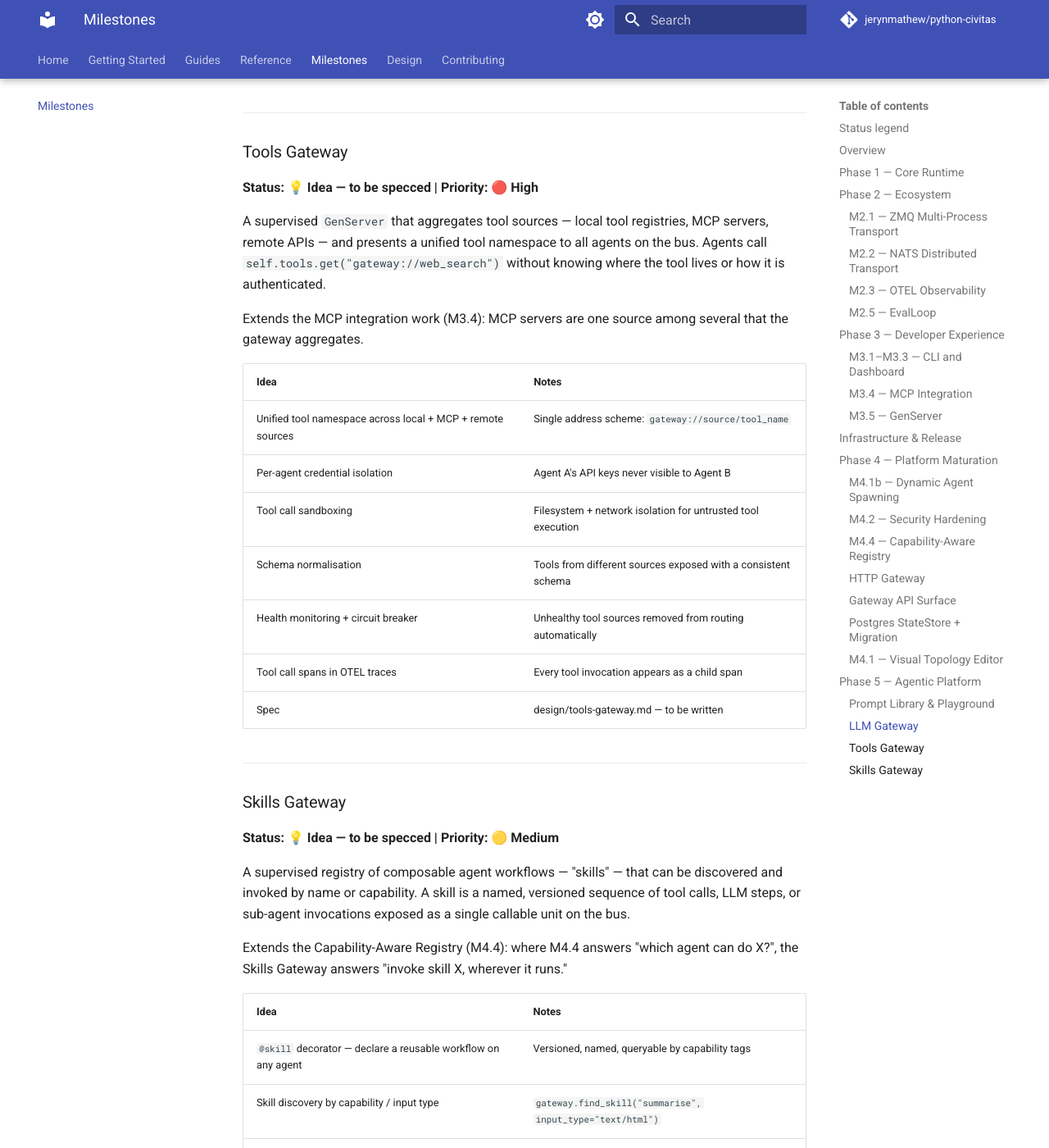
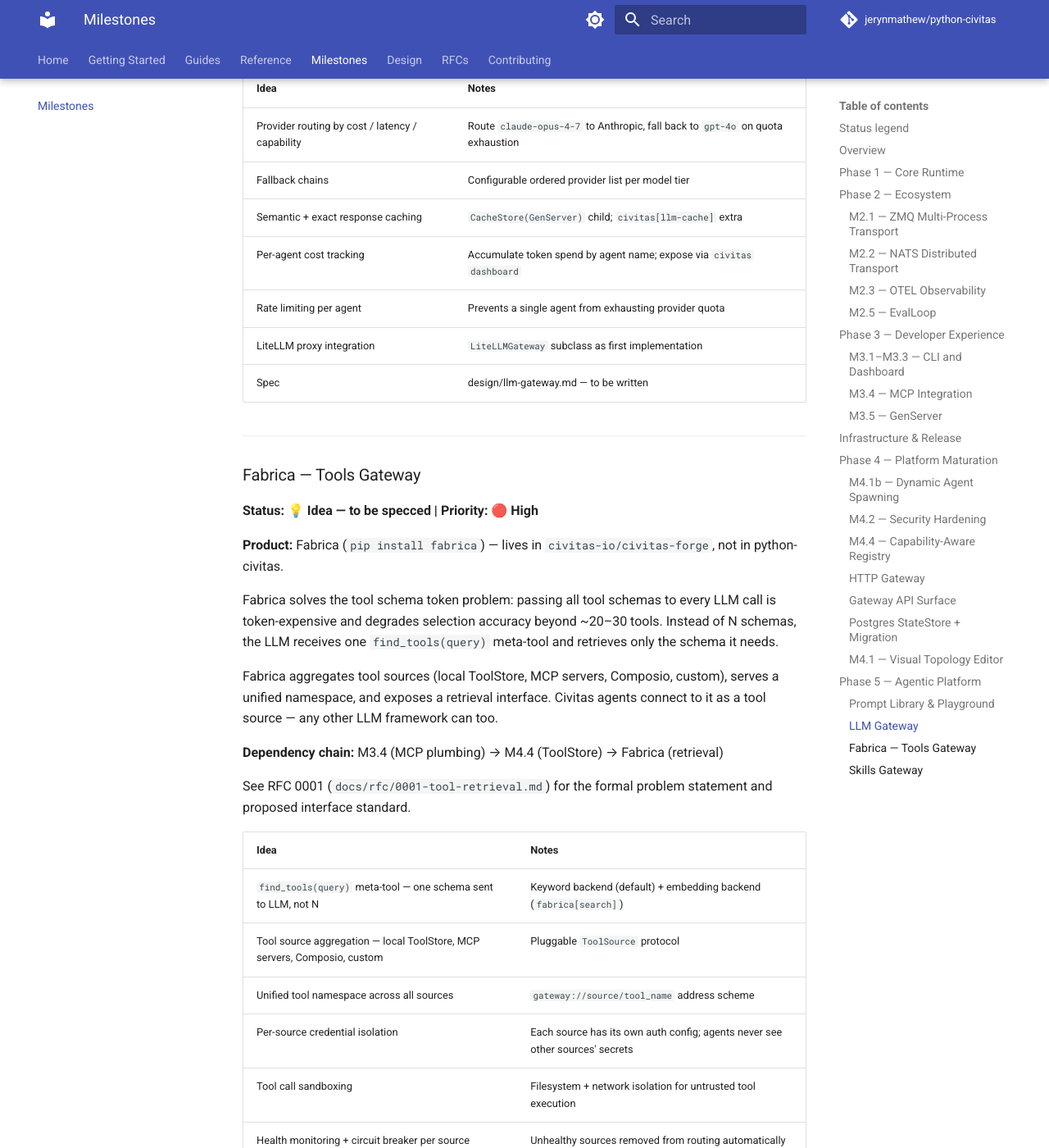
Before and after one commit to jerynmathew/python-civitas, an MkDocs documentation site: the page built from docs/milestones.md, in a window 1280 px wide and 1400 px high, scrolled down 13010 px. Shown: the whole window at 82% size. Built offline with MkDocs 1.6.1 and Material for MkDocs 9.7.7, drawn with Linux system fonts in a browser that asks for light colours; comment, search, counter and statistics services are not loaded; some of the changed text lies outside the part shown.

Commit message:
docs: update M3.4 scope, rename Tools Gateway to Fabrica, add RFC 0001
- M3.4: scope to protocol-only (handshake, schema negotiation, tool registration,
  OTEL spans); explicit out-of-scope list pointing to M4.4 and Fabrica
- Tools Gateway renamed to Fabrica — separate product in civitas-forge monorepo;
  updated description with find_tools framing and dependency chain
- RFC 0001: selective tool retrieval standard — problem statement, find_tools
  interface, gateway requirements, MCP relationship, backends, drawbacks
- Wire RFC into mkdocs nav under new RFCs section

```diff
--- a/docs/milestones.md
+++ b/docs/milestones.md
@@ -37,7 +37,7 @@
 | 4 | [Visual Topology Editor](#m41-visual-topology-editor) | ⏸️ Deferred | — |
 | 5 | [Prompt Library & Playground](#prompt-library--playground) | 💡 Idea | v0.5+ |
 | 5 | [LLM Gateway](#llm-gateway) | 💡 Idea | v0.5+ |
-| 5 | [Tools Gateway](#tools-gateway) | 💡 Idea | v0.5+ |
+| 5 | [Fabrica — Tools Gateway](#fabrica--tools-gateway) | 💡 Idea | v0.5+ |
 | 5 | [Skills Gateway](#skills-gateway) | 💡 Idea | v0.5+ |
 
 ---
@@ -140,15 +140,26 @@
 
 **Status: ⏳ Planned — v0.3 | Priority: 🔴 High**
 
-Agents consume MCP tools and expose themselves as MCP tool servers — no manual wiring.
+MCP protocol plumbing — the wire layer between Civitas agents and MCP tool servers. Agents call tools by direct address (`mcp://server/tool`); the runtime handles handshake, transport, schema negotiation, and tracing. Agents also expose themselves as MCP servers so external LLM clients can discover and call them.
+
+**Scope:** protocol only. Tool discovery (finding the right tool from a large set without passing all schemas to the LLM) is intentionally deferred — it depends on a global ToolStore (M4.4) and is the core concern of Fabrica (civitas-forge).
+
+**Dependency chain:** M3.4 → M4.4 (ToolStore) → Fabrica (retrieval)
 
 | Deliverable | Status |
 |-------------|--------|
-| `self.tools.get("mcp://server/tool")` API on `AgentProcess` | ⏳ |
-| Automatic MCP handshake, transport, and schema negotiation | ⏳ |
-| Agents expose themselves as MCP tool servers | ⏳ |
+| `self.tools.get("mcp://server/tool")` — direct-addressed tool call on `AgentProcess` | ⏳ |
+| Automatic MCP handshake, transport, and schema negotiation (JSON-RPC 2.0) | ⏳ |
+| Tool registration into agent `ToolRegistry` on MCP connect — seeds M4.4 ToolStore | ⏳ |
+| Agents expose themselves as MCP tool servers (`list_tools`, `call_tool`) | ⏳ |
 | MCP tool calls appear in OTEL traces as tool spans | ⏳ |
 | Connection pooling with circuit breakers | ⏳ |
+| ≥ 10 unit tests + ≥ 2 integration tests | ⏳ |
+
+**Explicitly out of scope for M3.4:**
+- Semantic or keyword tool retrieval (`find_tools`) — Fabrica
+- Unified cross-agent tool namespace — M4.4 ToolStore
+- Per-agent credential isolation for tool sources — M4.2 Security Hardening
 
 ---
 
@@ -369,23 +380,32 @@
 
 ---
 
-### Tools Gateway
+### Fabrica — Tools Gateway
 
 **Status: 💡 Idea — to be specced | Priority: 🔴 High**
 
-A supervised `GenServer` that aggregates tool sources — local tool registries, MCP servers, remote APIs — and presents a unified tool namespace to all agents on the bus. Agents call `self.tools.get("gateway://web_search")` without knowing where the tool lives or how it is authenticated.
+**Product:** Fabrica (`pip install fabrica`) — lives in `civitas-io/civitas-forge`, not in python-civitas.
 
-Extends the MCP integration work (M3.4): MCP servers are one source among several that the gateway aggregates.
+Fabrica solves the tool schema token problem: passing all tool schemas to every LLM call is token-expensive and degrades selection accuracy beyond ~20–30 tools. Instead of N schemas, the LLM receives one `find_tools(query)` meta-tool and retrieves only the schema it needs.
+
+Fabrica aggregates tool sources (local ToolStore, MCP servers, Composio, custom), serves a unified namespace, and exposes a retrieval interface. Civitas agents connect to it as a tool source — any other LLM framework can too.
+
+**Dependency chain:** M3.4 (MCP plumbing) → M4.4 (ToolStore) → Fabrica (retrieval)
+
+See RFC 0001 (`docs/rfc/0001-tool-retrieval.md`) for the formal problem statement and proposed interface standard.
 
 | Idea | Notes |
 |------|-------|
-| Unified tool namespace across local + MCP + remote sources | Single address scheme: `gateway://source/tool_name` |
-| Per-agent credential isolation | Agent A's API keys never visible to Agent B |
+| `find_tools(query)` meta-tool — one schema sent to LLM, not N | Keyword backend (default) + embedding backend (`fabrica[search]`) |
+| Tool source aggregation — local ToolStore, MCP servers, Composio, custom | Pluggable `ToolSource` protocol |
+| Unified tool namespace across all sources | `gateway://source/tool_name` address scheme |
+| Per-source credential isolation | Each source has its own auth config; agents never see other sources' secrets |
 | Tool call sandboxing | Filesystem + network isolation for untrusted tool execution |
-| Schema normalisation | Tools from different sources exposed with a consistent schema |
-| Health monitoring + circuit breaker | Unhealthy tool sources removed from routing automatically |
-| Tool call spans in OTEL traces | Every tool invocation appears as a child span |
-| Spec | design/tools-gateway.md — to be written |
+| Health monitoring + circuit breaker per source | Unhealthy sources removed from routing automatically |
+| MCP-compatible interface | Fabrica itself exposes `list_tools` + `call_tool` — any MCP client can connect |
+| Civitas integration — `ToolSource` plugin pointing at Fabrica | `civitas[fabrica]` extra |
+| SaaS upgrade path — hosted Fabrica with team tool registry, analytics | Future |
+| Spec | `civitas-forge/packages/fabrica/` — to be created |
 
 ---
 
--- a/mkdocs.yml
+++ b/mkdocs.yml
@@ -127,4 +127,7 @@
     - HTTP Gateway (M4.x): design/http-gateway.md
     - Gateway API Surface (M4.x): design/gateway-api-surface.md
 
+  - RFCs:
+    - RFC 0001 — Selective Tool Retrieval: rfc/0001-tool-retrieval.md
+
   - Contributing: contributing.md
```
Also changed, not shown: docs/rfc/0001-tool-retrieval.md (added, +226 -0 lines).
